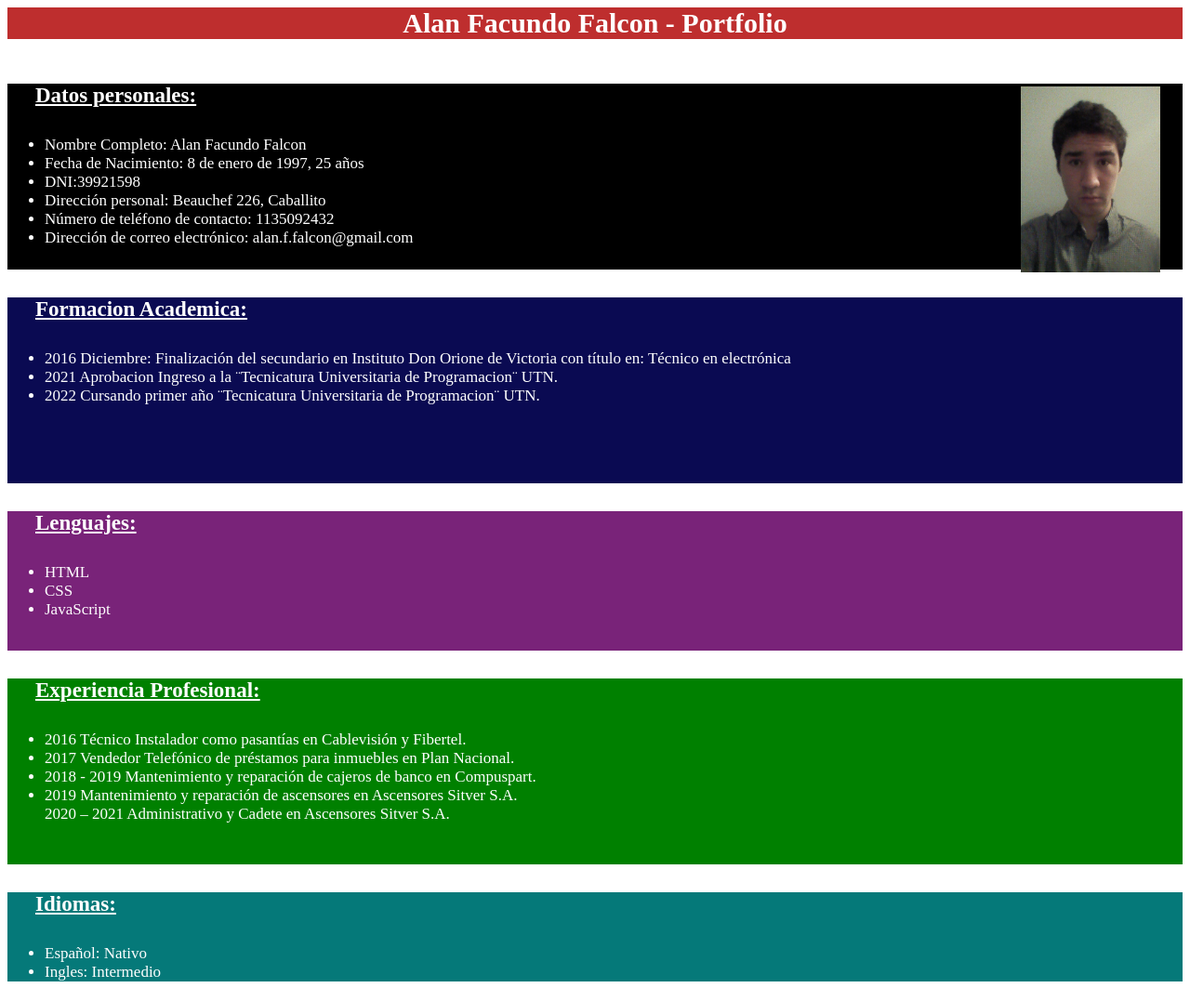
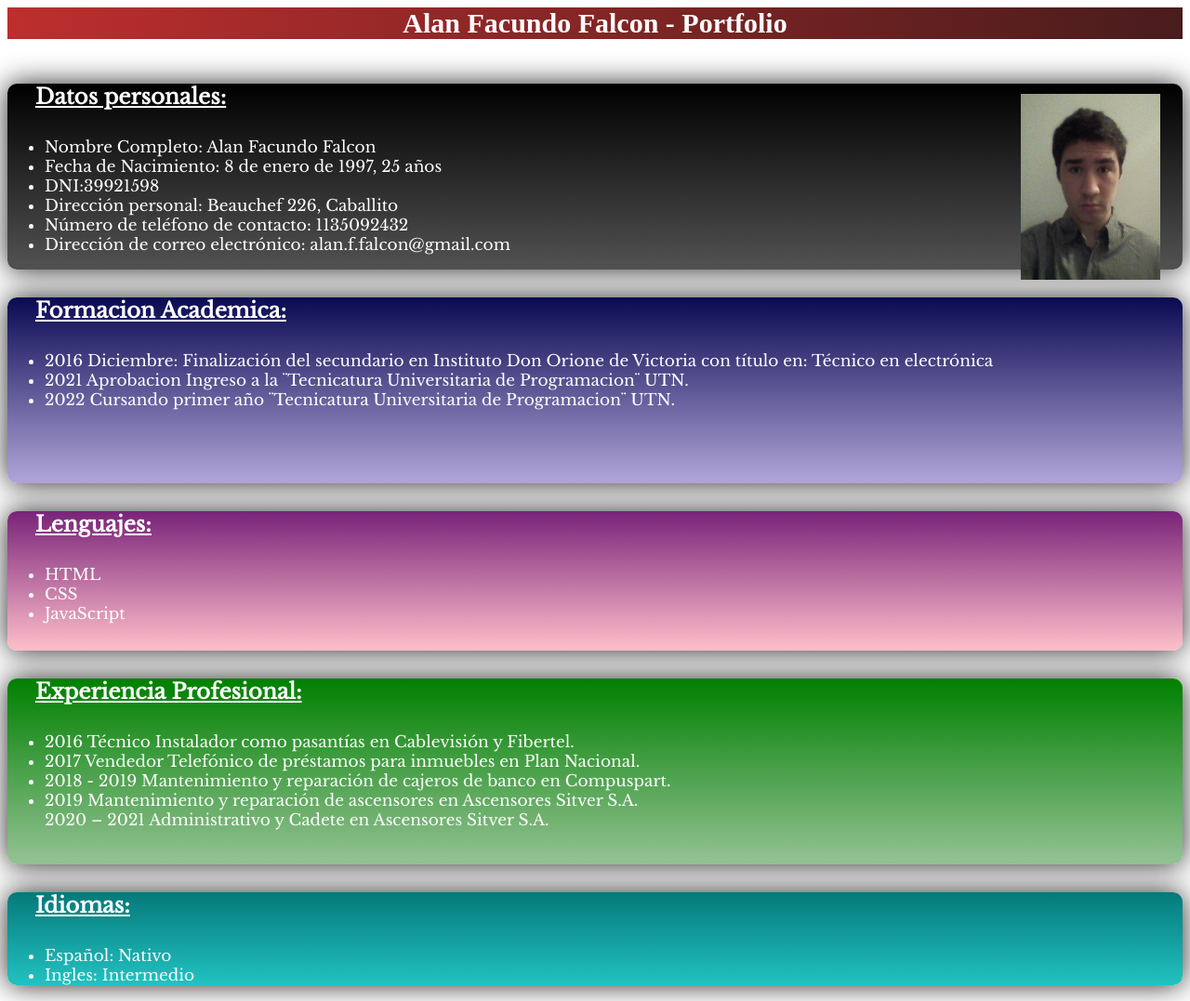
Before and after one commit to alanffalcon/cvwebmaster, a plain HTML site: page index.html in a window 1280 px wide. Shown: the whole page at 93% size. Drawn offline with nearby package versions, Linux system fonts and the light colour scheme.

Commit message:
Add files via upload

```diff
--- a/estilo.css
+++ b/estilo.css
@@ -1,40 +1,57 @@
 header {
     font-size: 30px;
     font-weight: bold;
-    background-color: rgb(190, 46, 46);
+    /* background-color: rgb(190, 46, 46); */
+    background: linear-gradient(to right, rgb(190, 46, 46), rgb(73, 28, 28));
     color: white;
     text-align: center;
 }
 
 .box1 {
     max-height: 200px;
-    background-color: black;
+    /*  background-color: black; */
+    background: linear-gradient(to bottom, black, rgb(82, 82, 82));
     color: rgb(255, 255, 255);
+    box-shadow: 0 0 30px rgb(36, 36, 36);
+    border-radius: 10px;
+    font-family: 'Libre Baskerville', serif;
 }
 
 .box2{
     height: 200px;
-    background-color: rgb(10, 10, 82);
+    background: linear-gradient(to bottom, rgb(10, 10, 82), rgb(178, 166, 218));
     color: white;
+    box-shadow: 0 0 30px rgb(36, 36, 36);
+    border-radius: 10px;
+    font-family: 'Libre Baskerville', serif;
 }
 
 .box3{
     height: 150px;
-    background-color: rgb(121, 35, 121);
+    background: linear-gradient( to bottom, rgb(121, 35, 121), pink);
     color: white;
+    box-shadow: 0 0 30px rgb(36, 36, 36);
+    border-radius: 10px;
+    font-family: 'Libre Baskerville', serif;
 
 }
 
 .box4{
     height: 200px;
-    background-color: green;
+    background: linear-gradient(to bottom, green, rgb(149, 194, 149));
     color: white;
+    box-shadow: 0 0 30px rgb(36, 36, 36);
+    border-radius: 10px;
+    font-family: 'Libre Baskerville', serif;
 
 }
 
 .box5{
-    background-color: rgb(5, 121, 121);
+    background:linear-gradient(to bottom,rgb(5, 121, 121),rgb(34, 194, 194));
     color: white;
+    box-shadow: 0 0 30px rgb(36, 36, 36);
+    border-radius: 10px;
+    font-family: 'Libre Baskerville', serif;
 }
 
 h3 {
--- a/index.html
+++ b/index.html
@@ -6,6 +6,9 @@
     <meta name="viewport" content="width=device-width, initial-scale=1.0">
     <link rel="stylesheet" href="estilo.css">
     <link rel="icon" href="portfolio.ico">
+    <link rel="preconnect" href="https://fonts.googleapis.com">
+    <link rel="preconnect" href="https://fonts.gstatic.com" crossorigin>
+    <link href="https://fonts.googleapis.com/css2?family=Balsamiq+Sans:wght@400;700&family=IBM+Plex+Mono:wght@400;500;600&family=Libre+Baskerville&display=swap" rel="stylesheet">
     <title>Portfolio Alan Falcon</title>
 </head>
 <body>
```
